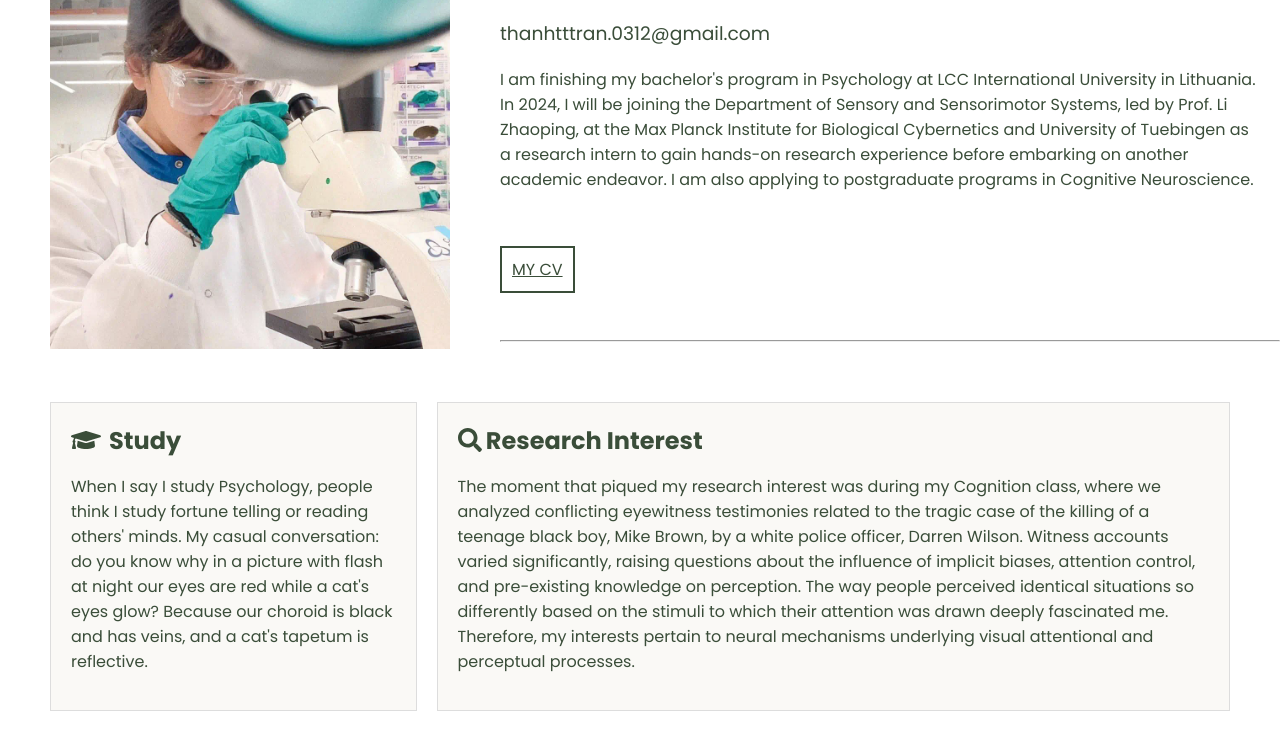
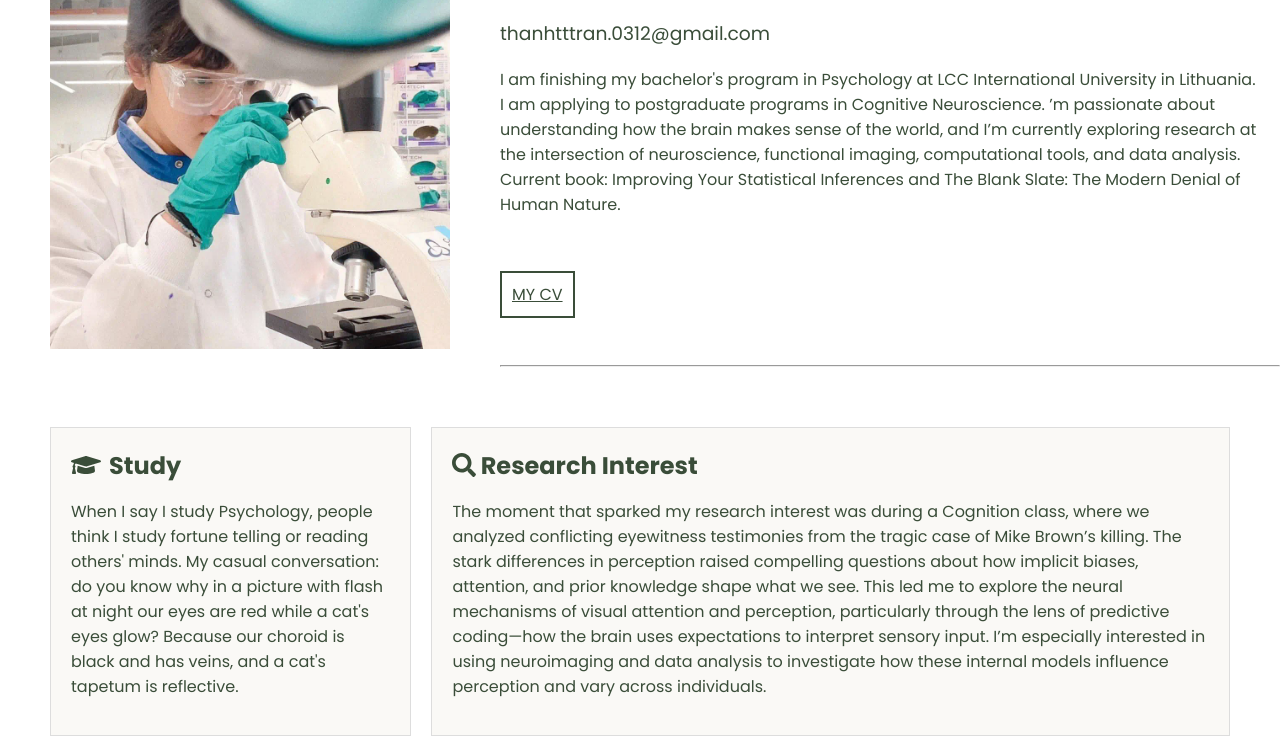
Before and after one commit to thanhtran0312/tan, a plain HTML site: page index.html in a window 1280 px wide. Shown: the part 126-876 px from the top of the page. Drawn offline with Linux system fonts and the light colour scheme.

Commit message:
index.html

```diff
--- a/index.html
+++ b/index.html
@@ -31,7 +31,8 @@
     <img class="Thanh-photo" src="./img.JPEG">
     <h1 class="Thanh-title">Thanh Tran </h1>
     <h3 style="font-weight:normal">thanhtttran.0312@gmail.com</h2>
-    <p class="Thanh-introduction">I am finishing my bachelor's program in Psychology at LCC International University in Lithuania. In 2024, I will be joining the Department of Sensory and Sensorimotor Systems, led by Prof. Li Zhaoping, at the Max Planck Institute for Biological Cybernetics and University of Tuebingen as a research intern to gain hands-on research experience before embarking on another academic endeavor. I am also applying to postgraduate programs in Cognitive Neuroscience.</p>
+    <p class="Thanh-introduction">I am finishing my bachelor's program in Psychology at LCC International University in Lithuania. I am applying to postgraduate programs in Cognitive Neuroscience. ’m passionate about understanding how the brain makes sense of the world, and I’m currently exploring research at the intersection of neuroscience, functional imaging, computational tools, and data analysis.
+Current book: Improving Your Statistical Inferences and The Blank Slate: The Modern Denial of Human Nature.</p>
     <br/>
     <a class="Thanh-CV" href="./cv.html">MY CV</a>
     <br/>
@@ -61,7 +62,7 @@ function myFunction() {
     <div class="right-box">
         <h2><i class="fas fa-search"></i></h2>
         <h2 id="right">Research Interest</h2>
-        <p>The moment that piqued my research interest was during my Cognition class, where we analyzed conflicting eyewitness testimonies related to the tragic case of the killing of a teenage black boy, Mike Brown, by a white police officer, Darren Wilson. Witness accounts varied significantly, raising questions about the influence of implicit biases, attention control, and pre-existing knowledge on perception. The way people perceived identical situations so differently based on the stimuli to which their attention was drawn deeply fascinated me. Therefore, my interests pertain to neural mechanisms underlying visual attentional and perceptual processes. </p>
+        <p>The moment that sparked my research interest was during a Cognition class, where we analyzed conflicting eyewitness testimonies from the tragic case of Mike Brown’s killing. The stark differences in perception raised compelling questions about how implicit biases, attention, and prior knowledge shape what we see. This led me to explore the neural mechanisms of visual attention and perception, particularly through the lens of predictive coding—how the brain uses expectations to interpret sensory input. I’m especially interested in using neuroimaging and data analysis to investigate how these internal models influence perception and vary across individuals. </p>
     </div>
 
 </div>
```
